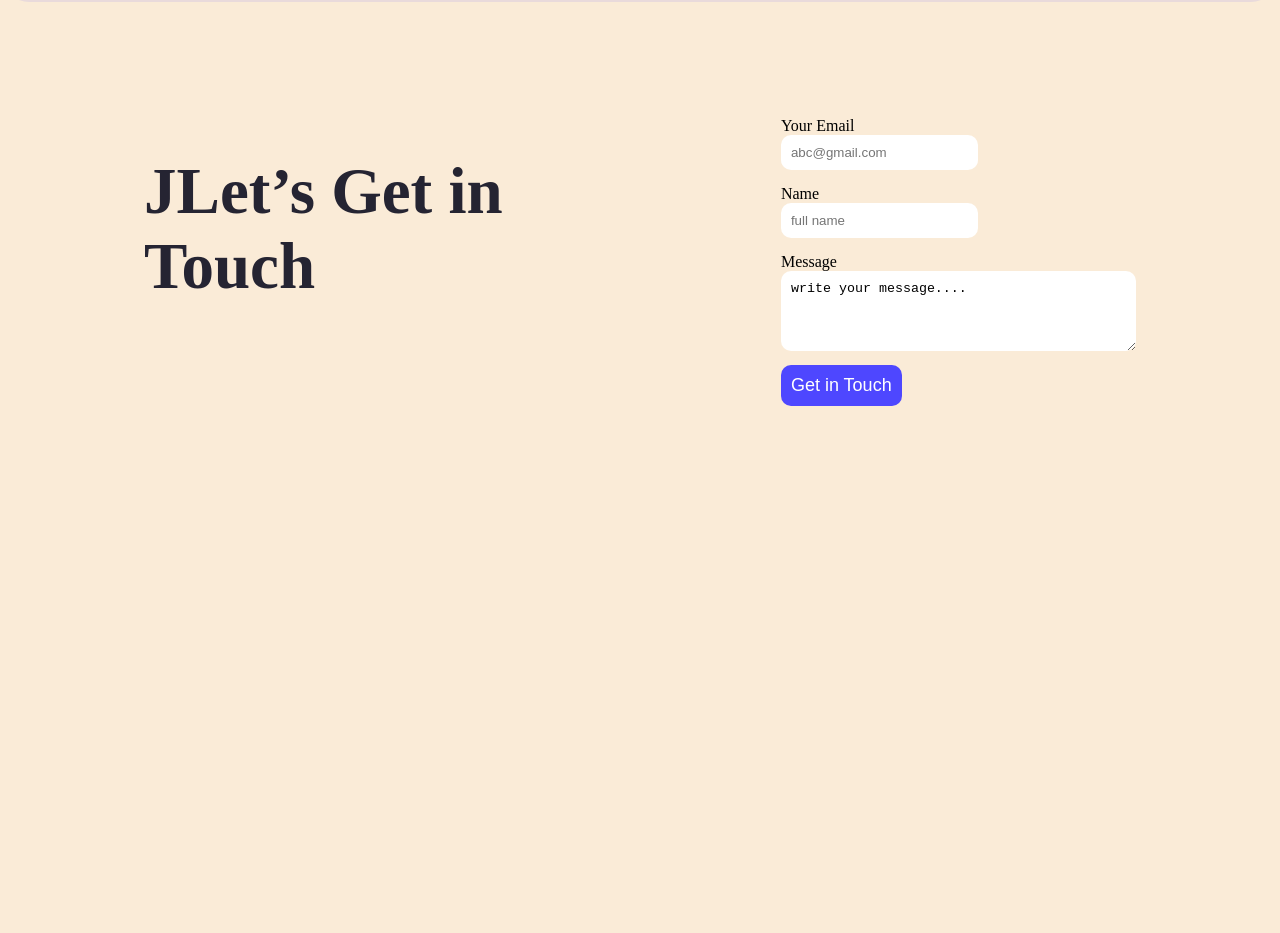
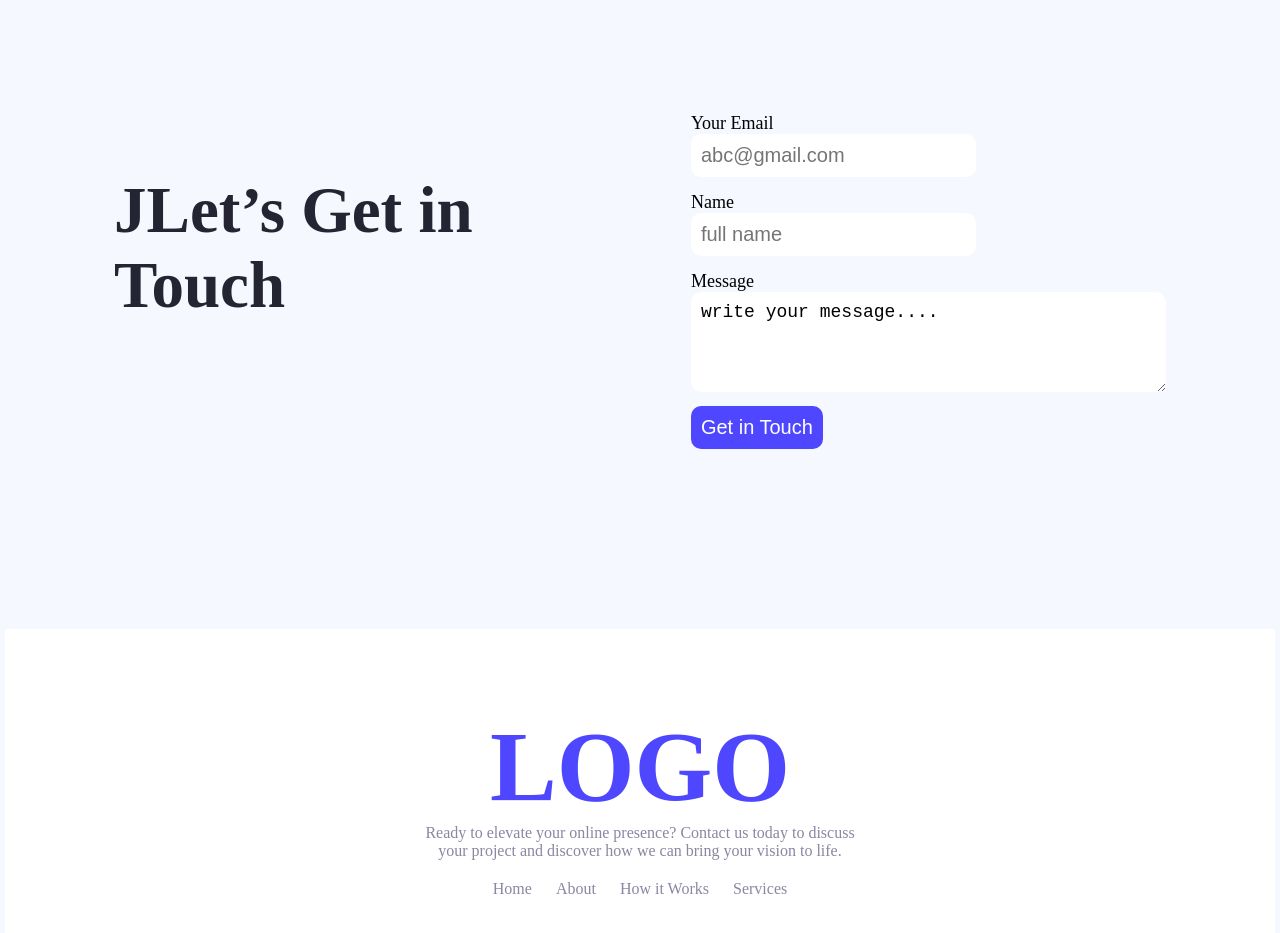
Before and after one commit to Tanmi-Tanu/assignment-1-2025, a plain HTML site: page index.html in a window 1280 px wide. Shown: the part 1361-2294 px from the top of the page. Before the commit the page ends 1947 px from the top, so only its background shows below. Drawn offline with Linux system fonts and the light colour scheme.

Commit message:
add footer

```diff
--- a/index.html
+++ b/index.html
@@ -73,6 +73,17 @@
             </div>
         </section>
     </main>
-    <footer></footer>
+    <footer>
+        <section>
+            <h3 class="footer-title">LOGO</h3>
+            <p class="footer-description">Ready to elevate your online presence? Contact us today to discuss <br> your project and discover how we can bring your vision to life.</p>
+            <div class="footer-list">
+                <a href="#">Home</a>
+                <a href="#">About</a>
+                <a href="#">How it Works</a>
+                <a href="#">Services</a>
+            </div>
+        </section>
+    </footer>
 </body>
 </html>
--- a/style.css
+++ b/style.css
@@ -4,7 +4,7 @@
     box-sizing: border-box;
 }
 body{
-    background-color: antiquewhite;
+    background-color: #F5F8FF;
     margin: 0 auto;
     max-width: 1270px;
 }
@@ -14,6 +14,7 @@ body{
     padding: 10px 15px;
     border-radius: 8px;
     font-size: 18px;
+    border: none;
 }
 .text-primary{
     color: #4E47FF;
@@ -106,11 +107,13 @@ body{
 form .basic-info label{
     display: block;
     margin-top: 15px;
+    font-size: 18px;
 }
 form .basic-info input{
     padding: 10px;
     border-radius: 10px;
     border: none;
+    font-size: 20px;
 }
 .basic-info textarea{
     border-radius: 10px;
@@ -118,4 +121,28 @@ form .basic-info input{
     padding: 10px;
     border-radius: 10px;
     border: none;
+    font-size: 18px;
 }
+/*Footer Area*/
+footer{
+    text-align: center;
+    padding: 80px 0;
+    background-color: white;
+}
+.footer-title{
+    font-weight: black;
+    font-size: 100px;
+    color: #4E47FF;
+}
+.footer-description{
+    font-size: 16px;
+    color: #8987A1;
+}
+.footer-list{
+    margin-top: 20px;
+}
+.footer-list a{
+    text-decoration: none;
+    padding: 10px;
+    color: #8987A1;
+}
```
